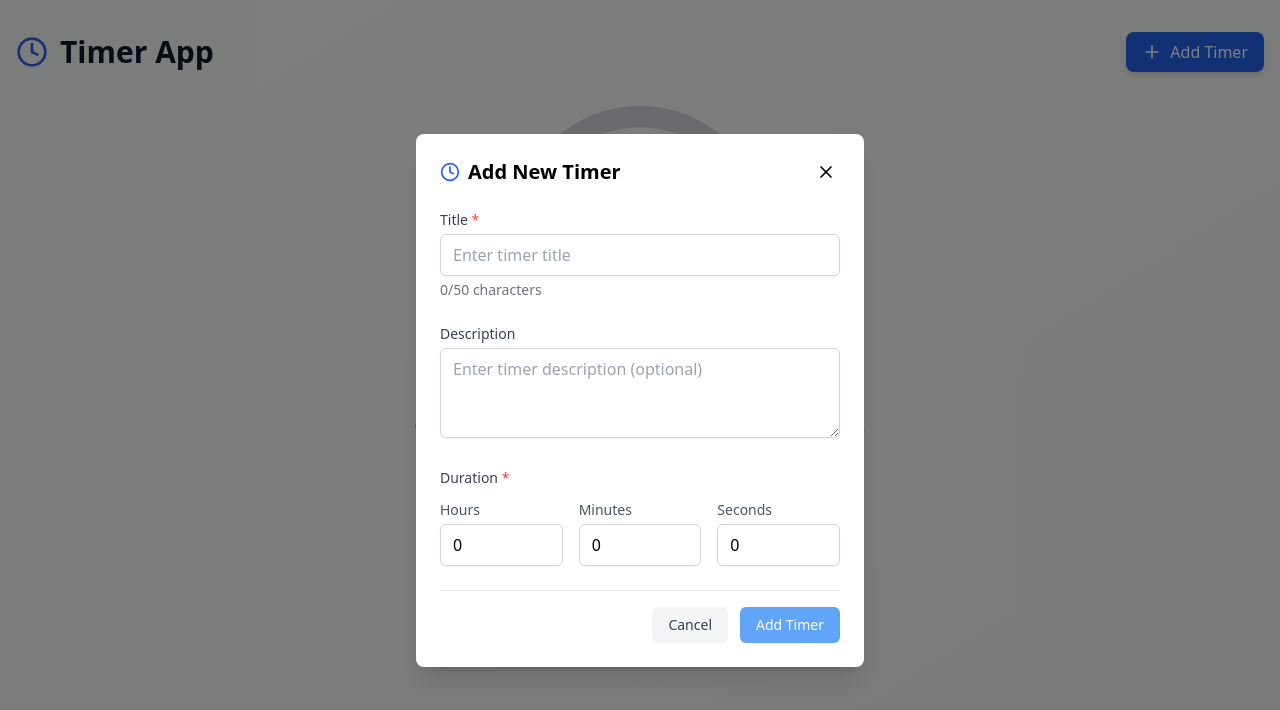
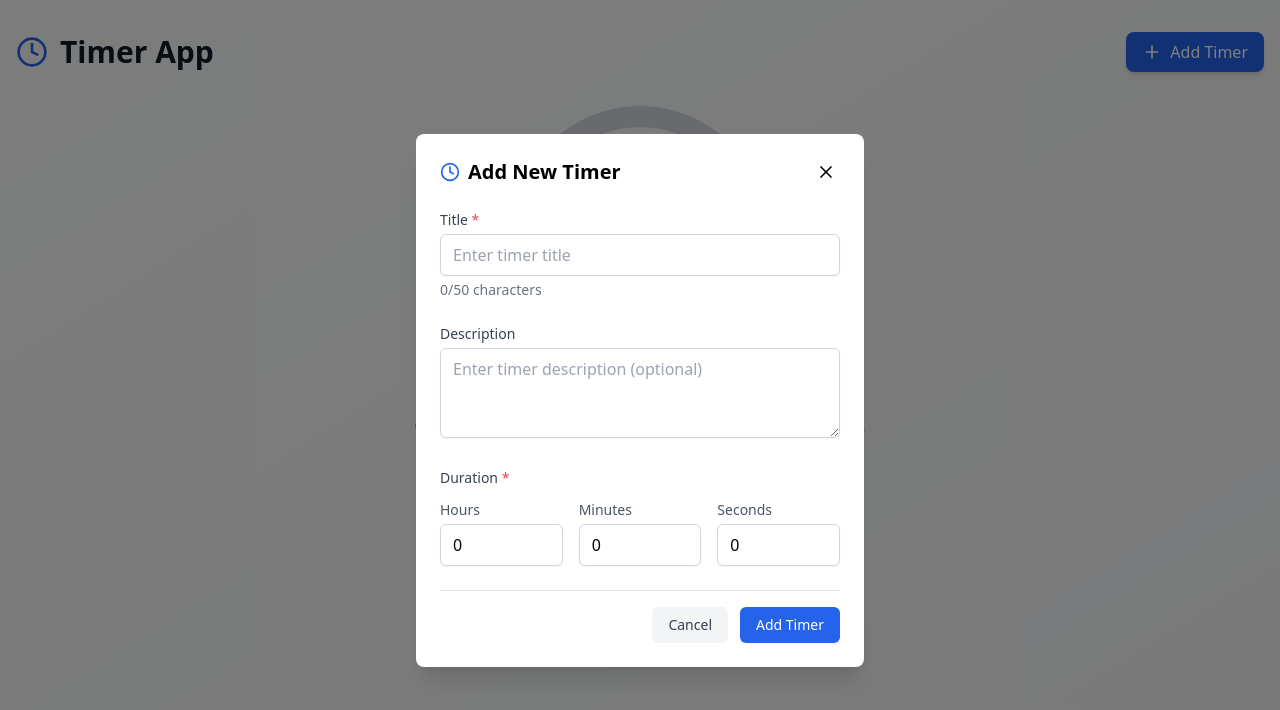
Before and after one commit to bifinbabu/timer, a React (Vite) app: page / in a window 1280 px wide. Both pictures are taken after a click on the button "Add Timer". Shown: the top 710 px of the page. Built offline with nearby package versions, Linux system fonts and the light colour scheme.

Commit message:
Validation errors in the form are now showing in snack bar while the button is enabled all the time

```diff
--- a/src/components/SetTimerModal.tsx
+++ b/src/components/SetTimerModal.tsx
@@ -63,6 +63,7 @@ export const SetTimerModal: React.FC<SetTimerModalProps> = ({
     e.preventDefault();
 
     if (!validateTimerForm({ title, description, hours, minutes, seconds })) {
+      //   alert("Please fill in the form correctly.");
       return;
     }
 
@@ -233,12 +234,13 @@ export const SetTimerModal: React.FC<SetTimerModalProps> = ({
             </button>
             <button
               type="submit"
-              className={`px-4 py-2 text-sm font-medium text-white rounded-md transition-colors ${
-                isTitleValid && isTimeValid
-                  ? "bg-blue-600 hover:bg-blue-700"
-                  : "bg-blue-400 cursor-not-allowed"
+              className={`px-4 py-2 text-sm font-medium text-white rounded-md transition-colors bg-blue-600 hover:bg-blue-700"${
+                // isTitleValid && isTimeValid
+                //   ? "bg-blue-600 hover:bg-blue-700"
+                //   : "bg-blue-400 cursor-not-allowed"
+                ""
               }`}
-              disabled={!isTitleValid || !isTimeValid}
+              //   disabled={!isTitleValid || !isTimeValid}
             >
               {timer ? "Save Changes" : "Add Timer"}
             </button>
```
